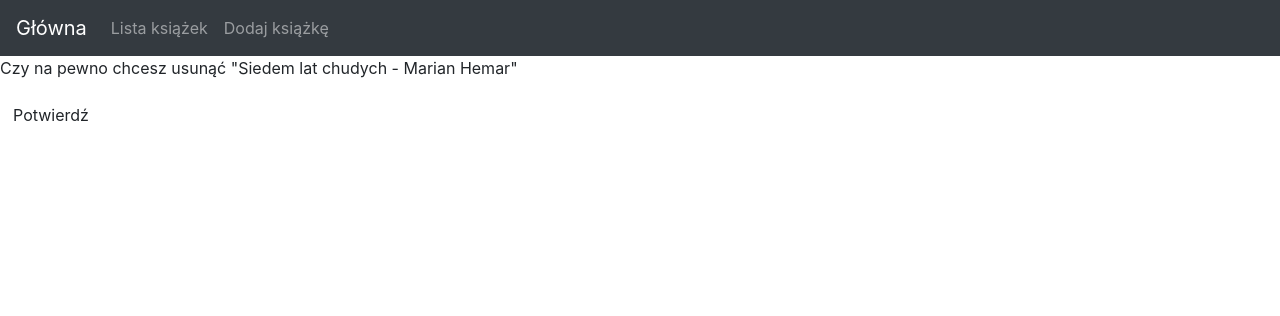
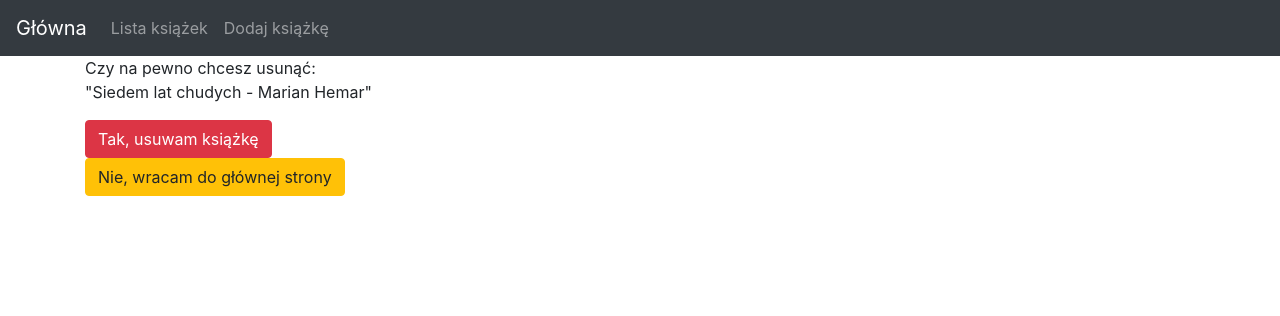
Before and after one commit to aelraf/books, a Django app: page /delete/2 in a window 1280 px wide. Shown: the top 316 px of the page. Run offline with Django 3.2, Linux system fonts and the light colour scheme; data comes from the database, SQL or seed files in the repository; both versions use the stored data as it was after the commit; some libraries are stand-ins or nearby versions.

Commit message:
usuwanie książki - działająca metoda post() + testy do niej + HTML poprawiony

```diff
--- a/aplikacjaKsiazkowa2/templates/aplikacjaKsiazkowa2/delete.html
+++ b/aplikacjaKsiazkowa2/templates/aplikacjaKsiazkowa2/delete.html
@@ -5,16 +5,29 @@ Usuwanie książek
 {% endblock %}
 
 {% block content %}
+<main class="delete-item layout">
+    <div class="container">
+        <div class="layout__box">
             <div class="layout__body">
                <form class="form" method="POST" action="">
                    {% csrf_token %}
                    <div class="form__group">
-               <p>Czy na pewno chcesz usunąć "{{ book }}"</p>
+                       <p>Czy na pewno chcesz usunąć: <br> "{{ book }}"</p>
                    </div>
 
-           <div class="for__group">
-               <input class="btn btn--main" type="submit" value="Potwierdź" />
+                   <div class="form__group">
+                       <input class="btn btn-danger" type="submit" value="Tak, usuwam książkę" />
+                   </div>
+               </form>
+
+               <form class="form" method="GET" action="{% url 'aplikacjaKsiazkowa2:lista' %}">
+                   {% csrf_token %}
+                   <div class="form__group">
+                       <input class="btn btn-warning" type="submit" value="Nie, wracam do głównej strony" />
                    </div>
                </form>
             </div>
+        </div>
+    </div>
+</main>
 {% endblock %}
--- a/aplikacjaKsiazkowa2/templates/aplikacjaKsiazkowa2/lista.html
+++ b/aplikacjaKsiazkowa2/templates/aplikacjaKsiazkowa2/lista.html
@@ -44,7 +44,7 @@
                                     </form>
                                 </th>
                                 <th scope="row">
-                                    <form action="">
+                                    <form action="{% url 'aplikacjaKsiazkowa2:delete_book' book.id %}">
                                         {% csrf_token %}
                                         <button type="submit" class="btn btn-danger">
                                             Usuń
--- a/aplikacjaKsiazkowa2/views.py
+++ b/aplikacjaKsiazkowa2/views.py
@@ -53,6 +53,13 @@ class BookDeleteView(DeleteView):
     template_name = 'aplikacjaKsiazkowa2/delete.html'
     success_url = 'aplikacjaKsiazkowa2/lista.html'
 
+    def post(self, request, *args, **kwargs):
+        pk = kwargs['pk']
+        book = Book.objects.get(id=pk)
+        print('BookDeleteView - usuwamy książkę o id: {}'.format(pk))
+        book.delete()
+        return redirect('aplikacjaKsiazkowa2:lista')
+
 
 """
 class BookViewSet(viewsets.ModelViewSet):
```
Also changed, not shown: aplikacjaKsiazkowa2/tests_for_views.py (+7 -1 lines), db.sqlite3. Lines whose indentation alone changed are shown as unchanged.
